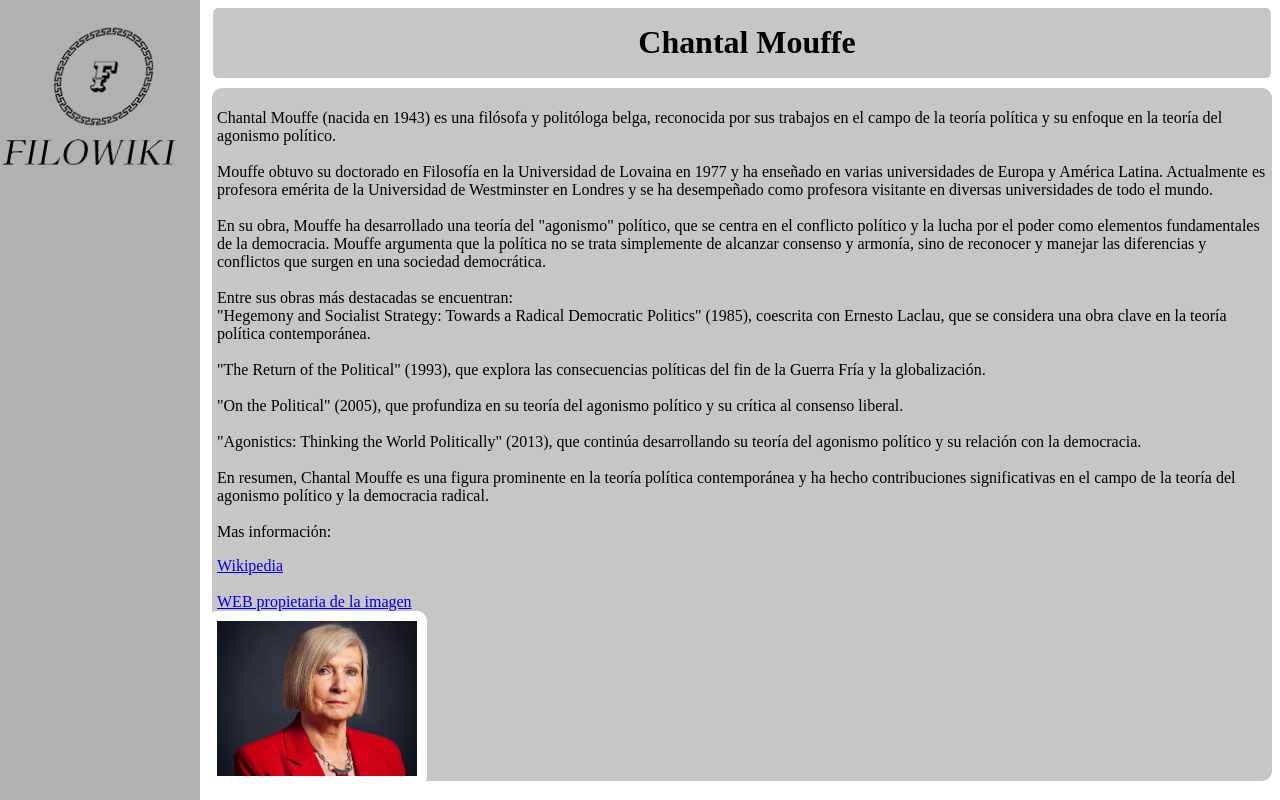
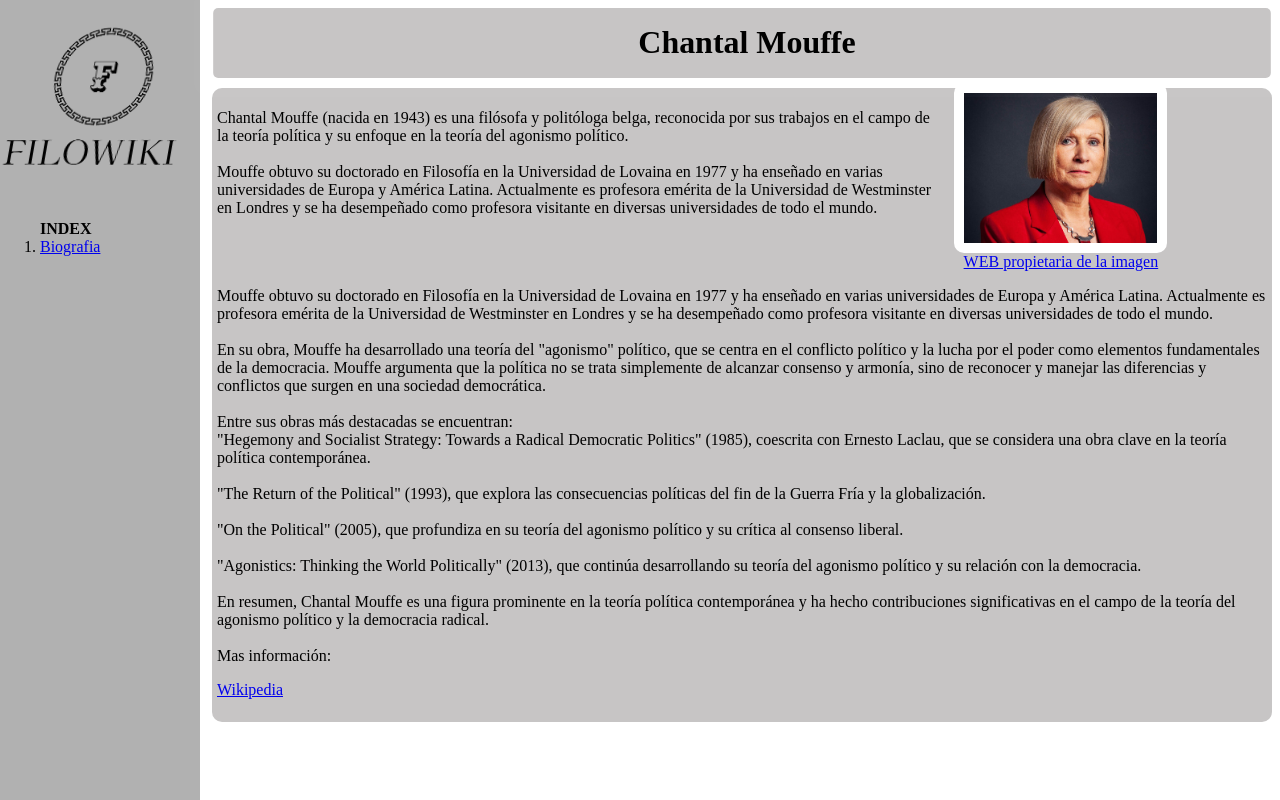
Before and after one commit to AlGame4/FILOWIKI, a plain HTML site: page index.html in a window 1280 px wide. Shown: the top 800 px of the page. Drawn offline with Linux system fonts and the light colour scheme.

Commit message:
Update index.html

```diff
--- a/index.html
+++ b/index.html
@@ -10,15 +10,32 @@
 <body style="display: flex">
     <aside style="background-color: rgb(177, 177, 177); width: 200px; margin: -8px;">
         <img class="logo1" src="Source/Captura_de_pantalla_2023-03-17_115116-removebg-preview.png" alt="" style="height: 200px; margin-left: -48px;">
+        <ol>
+            <b>INDEX</b>
+            <li><a href="#section1">Biografia</a>
+            </li>
+        </ol>
     </aside>
     <div style="width: 100%;">
         <main style="display: flex; animation: pulse 1.5s infinite; background-color: rgb(199, 197, 197); height: 70px; align-content: center; align-items: center; justify-content: center; margin-left: 20px; border-radius: 5px;">
             <h1 class="Titulo1" style="text-align: center; margin-left: 20px;">Chantal Mouffe</h1>
         </main>
         <div class="texto1" style="background-color: rgb(199, 197, 197);">
-            <p style="display: block;">
+            <section id="section1">
+                <div style="display: flex; justify-content: space-between; ">
+                    <p style="display: flex; flex-wrap: wrap;">
                         Chantal Mouffe (nacida en 1943) es una filósofa y politóloga belga, reconocida por sus trabajos en el campo de la teoría política y su enfoque en la teoría del agonismo político.<br><br>
 
+                        Mouffe obtuvo su doctorado en Filosofía en la Universidad de Lovaina en 1977 y ha enseñado en varias universidades de Europa y América Latina. Actualmente es profesora emérita de la Universidad de Westminster en Londres y se ha desempeñado como profesora visitante en diversas universidades de todo el mundo.<br><br>
+
+                    </p>
+                    <div style="display: block; margin-left: 10px;">
+                        <img src="source/Chantal-958x743.jpg" style="display: flex; width: -10px; height: 150px; border: 10px; border-color: white; border-style:solid; border-radius: 10px; align-content:safe; justify-content: center; align-content: center; align-items: center; margin: -10px 100px 0px 0px;" alt="">
+
+                        <a style="margin: 0px 0px 0px 10px; position: relative; padding: 0px 0px 0px 0px;" href="https://www.google.com/url?sa=i&url=https%3A%2F%2Fmsu.mk%2Fevent%2Fchantal-mouffet-the-affects-of-agonistic-politic%2F&psig=AOvVaw0YsnScUvlJyK_1TsJScR49&ust=1680249044385000&source=images&cd=vfe&ved=0CBEQjhxqFwoTCJDjiNuVg_4CFQAAAAAdAAAAABAD">WEB propietaria de la imagen</a>
+                    </div>
+                </div>
+                    <p>
                     Mouffe obtuvo su doctorado en Filosofía en la Universidad de Lovaina en 1977 y ha enseñado en varias universidades de Europa y América Latina. Actualmente es profesora emérita de la Universidad de Westminster en Londres y se ha desempeñado como profesora visitante en diversas universidades de todo el mundo.<br><br>
 
                     En su obra, Mouffe ha desarrollado una teoría del "agonismo" político, que se centra en el conflicto político y la lucha por el poder como elementos fundamentales de la democracia. Mouffe argumenta que la política no se trata simplemente de alcanzar consenso y armonía, sino de reconocer y manejar las diferencias y conflictos que surgen en una sociedad democrática.<br><br>
@@ -36,9 +53,7 @@
                     En resumen, Chantal Mouffe es una figura prominente en la teoría política contemporánea y ha hecho contribuciones significativas en el campo de la teoría del agonismo político y la democracia radical.<br><br>Mas información:</p>
                     <a href="https://es.wikipedia.org/wiki/Chantal_Mouffe">Wikipedia</a>
                     <br><br>
-                <a href="https://www.google.com/url?sa=i&url=https%3A%2F%2Fmsu.mk%2Fevent%2Fchantal-mouffet-the-affects-of-agonistic-politic%2F&psig=AOvVaw0YsnScUvlJyK_1TsJScR49&ust=1680249044385000&source=images&cd=vfe&ved=0CBEQjhxqFwoTCJDjiNuVg_4CFQAAAAAdAAAAABAD">WEB propietaria de la imagen</a>
-                <img src="source/Chantal-958x743.jpg" style="display: flex; width: 200px; border: 10px; border-color: white; border-style:solid; border-radius: 10px; align-content:safe; justify-content: center; align-content: center; align-items: center; margin: 0px 0px -10px -10px;" alt="">
-
+            </section>
         </div>
     </div>
 </body>
```
Lines whose indentation alone changed are shown as unchanged.
